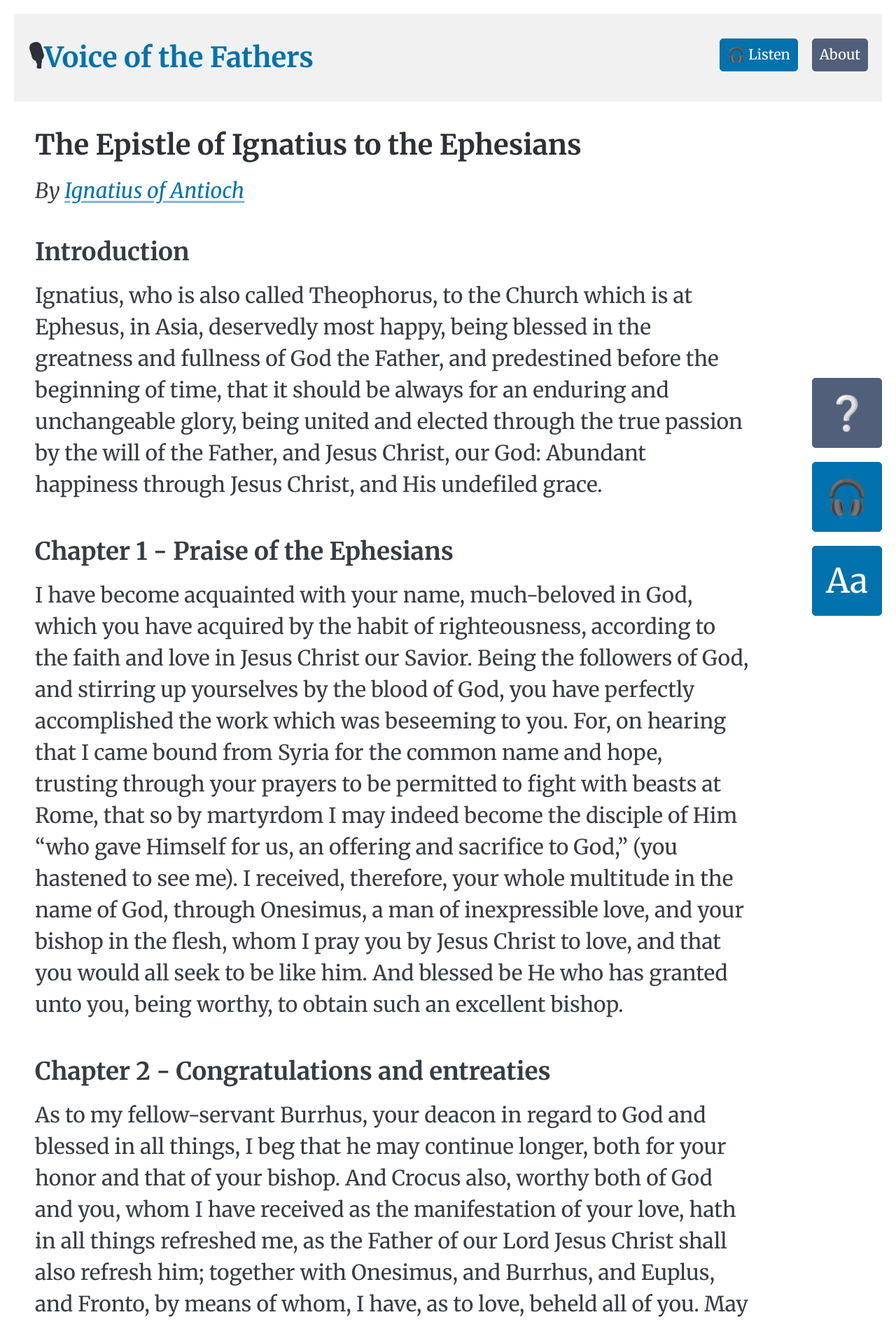
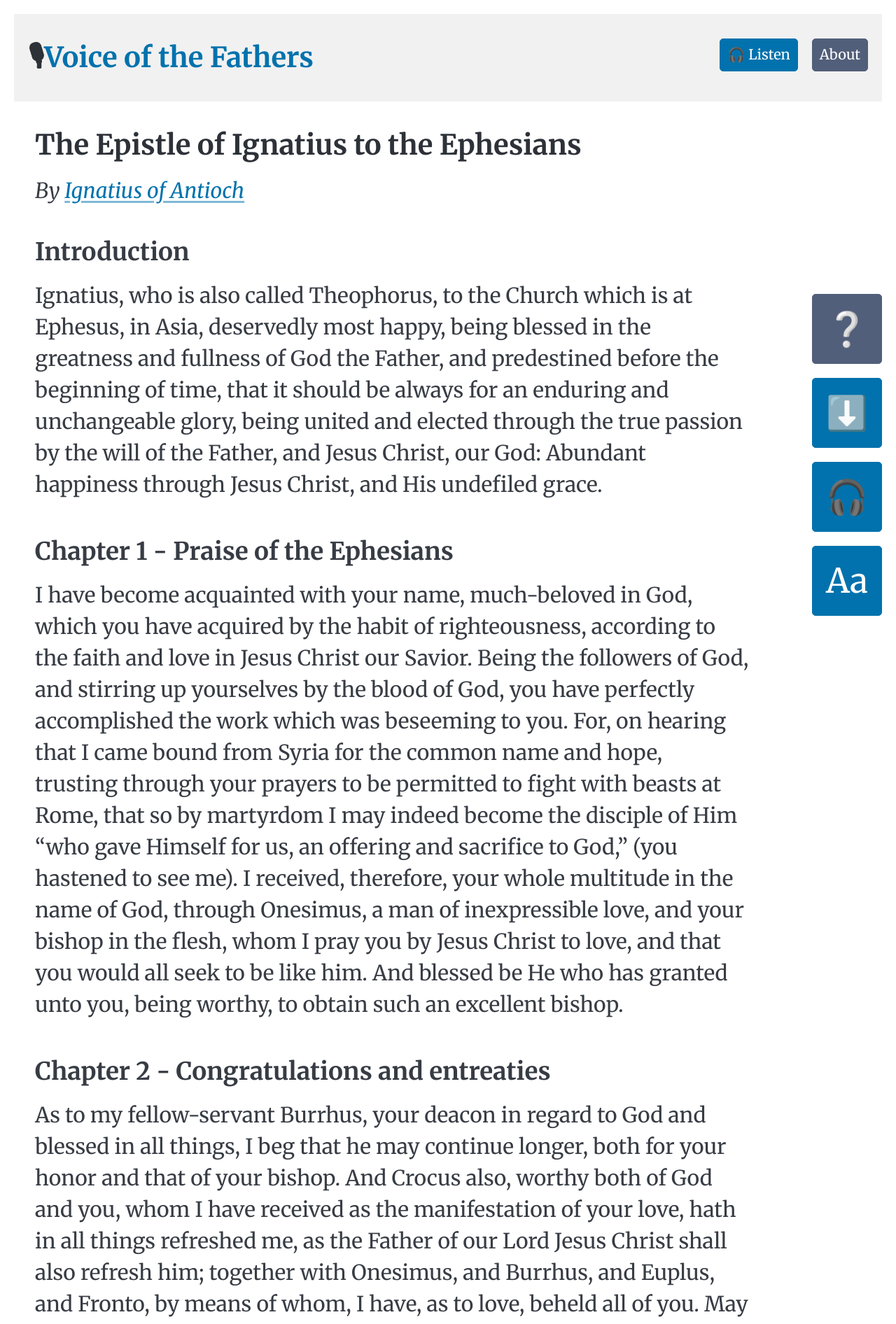
Before and after one commit to joshpeterson/voice-of-the-fathers, a Jekyll site: the page built from _books/Ignatius of Antioch/The Epistle of Ignatius to the Ephesians.md, in a window 1280 px wide. Shown: the top 1892 px of the page at 70% size. Built offline with Jekyll 4.4.1, drawn with Linux system fonts in a browser that asks for light colours.

Commit message:
Allow a book to be formatted without buttons for PDF or printing

```diff
--- a/_layouts/book.html
+++ b/_layouts/book.html
@@ -31,7 +31,7 @@
 
     .author-button {
       position: fixed;
-      bottom: 260px;
+      bottom: 380px;
       right: 20px;
       z-index: 1000;
     }
@@ -49,6 +49,45 @@
       right: 20px;
       z-index: 1000;
     }
+
+    .download-button {
+      position: fixed;
+      bottom: 260px;
+      right: 20px;
+      z-index: 1000;
+    }
+
+    .download-button button {
+      width: 100px;
+      height: 100px;
+      display: flex;
+      align-items: center;
+      justify-content: center;
+      padding: 0;
+      font-size: 36pt;
+    }
+
+    @media print {
+
+      .author-button,
+      .listen-button,
+      .font-size-button,
+      .download-button,
+      nav {
+        display: none !important;
+      }
+
+      .text {
+        width: 100% !important;
+        padding: 0 !important;
+        font-size: 12pt !important;
+      }
+
+      body {
+        background: white !important;
+        color: black !important;
+      }
+    }
   </style>
 </head>
 
@@ -58,6 +97,10 @@
   <a href="{{ author.url | relative_url }}" role="button" class="secondary">❔</a>
   {% endif %}
   {% endfor %}
+</div>
+
+<div class="download-button">
+  <button onclick="window.print()" title="Download or Print PDF">⬇️</button>
 </div>
 
 <div class="listen-button">
```
Also changed, not shown: TODO.md (+0 -1 lines).
